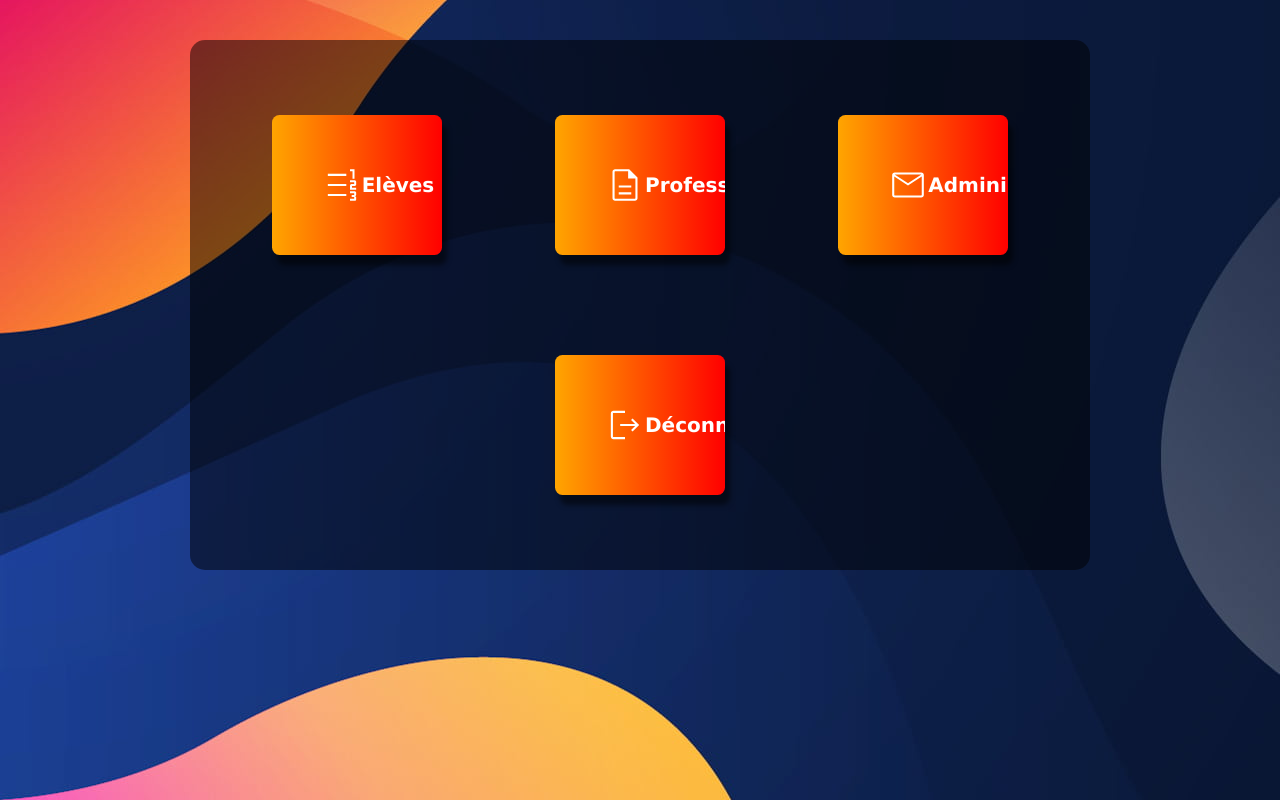
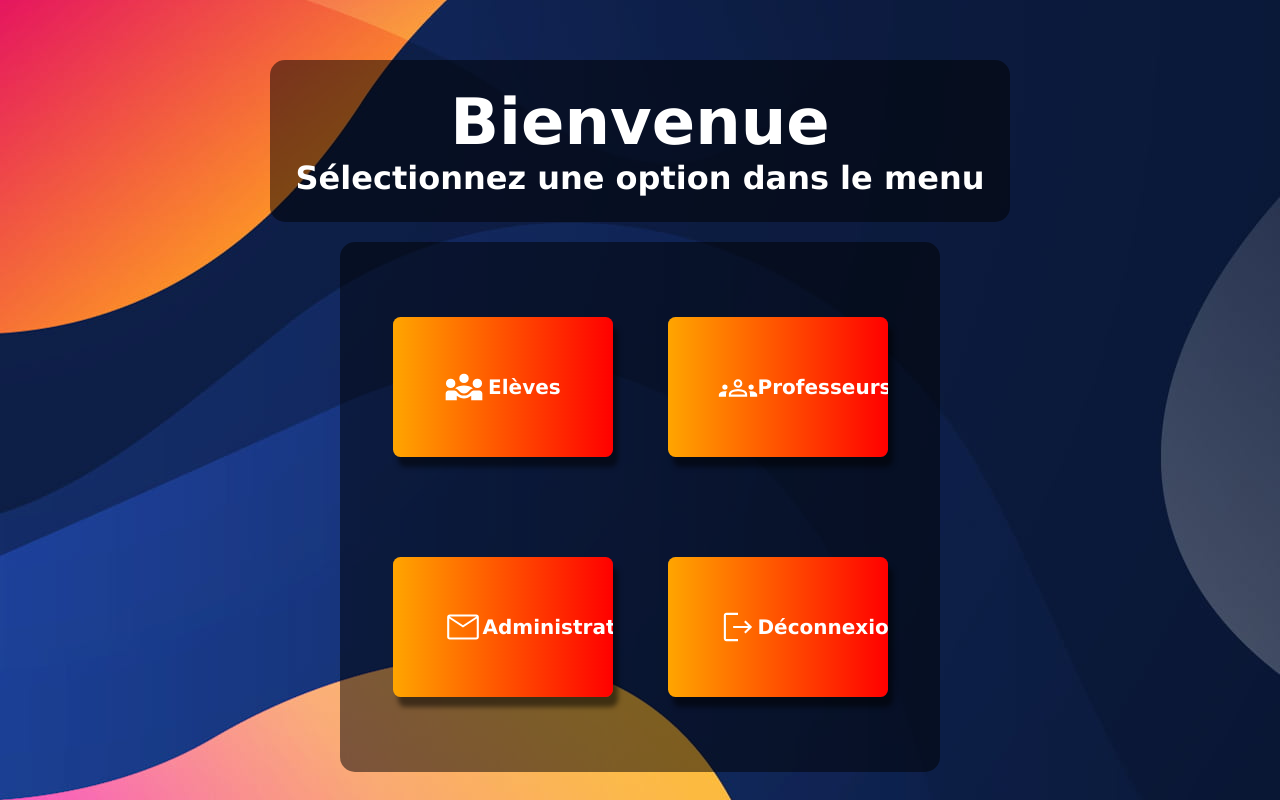
Before and after one commit to Neirox3301/devsecops_intranet, a Flask app: page /admin_dashboard in a window 1280 px wide. Run offline with Flask 3, Linux system fonts and the light colour scheme; the visitor is signed in with stand-in values (Sample User, id 1); parts of the project's set-up code (start-up, migrations or seed data) failed here and were passed over; some libraries are stand-ins or nearby versions.

Commit message:
commencé le front admin

```diff
--- a/app/static/scss/_dashboard.scss
+++ b/app/static/scss/_dashboard.scss
@@ -224,4 +224,14 @@
             }
         }
     }
+
+    .menu-admin {
+        width: 50%;
+
+        .menu-part {
+            a {
+                width: 40%;
+            }
+        }
+    }
 }
--- a/app/static/style/style.css
+++ b/app/static/style/style.css
@@ -271,5 +271,11 @@ html, body {
 .dashboard .menu form #save-button {
   margin-top: 20px;
 }
+.dashboard .menu-admin {
+  width: 50%;
+}
+.dashboard .menu-admin .menu-part a {
+  width: 40%;
+}
 
 /*# sourceMappingURL=style.css.map */
--- a/app/templates/admin_templates/admin_dashboard.html
+++ b/app/templates/admin_templates/admin_dashboard.html
@@ -7,28 +7,33 @@
     </head>
     <body>
         <div class="dashboard">
-            <div class="menu">
+            <div class="island">
+                <h1>Bienvenue</h1>
+                <h2>Sélectionnez une option dans le menu</h2>
+            </div>
+
+            <div class="menu menu-admin">
                 <div class="menu-part">
                     <a href="{{ url_for('admin_dashboard.student_modification') }}">
                         <button>
-                            <img src="{{ url_for('static', filename='svg/notes.svg') }}" alt="Notes">
+                            <img src="{{ url_for('static', filename='svg/students.svg') }}" alt="Notes">
                             <h3>Elèves</h3>
                         </button>
                     </a>
                     <a href="{{ url_for('admin_dashboard.teacher_modification') }}">
                         <button>
-                            <img src="{{ url_for('static', filename='svg/bulletin.svg') }}" alt="Bulletins">
+                            <img src="{{ url_for('static', filename='svg/teachers.svg') }}" alt="Bulletins">
                             <h3>Professeurs</h3>
                         </button>
                     </a>
+                </div>
+                <div class="menu-part">
                     <a href="{{ url_for('admin_dashboard.admin_modification') }}">
                         <button>
                             <img src="{{ url_for('static', filename='svg/message.svg') }}" alt="Messagerie">
                             <h3>Administrateurs</h3>
                         </button>
                     </a>
-                </div>
-                <div class="menu-part">
                     <a href="{{ url_for('auth.logout') }}">
                         <button>
                             <img src="{{ url_for('static', filename='svg/logout.svg') }}" alt="Déconnexion">
--- a/app/templates/student_templates/student_grades.html
+++ b/app/templates/student_templates/student_grades.html
@@ -8,7 +8,7 @@
     </head>
 
     <body>
-        <a class="return-button" href="{{ url_for('dashboard.teacher_dashboard') }}">
+        <a class="return-button" href="{{ url_for('dashboard.student_dashboard') }}">
             <img src="{{ url_for('static', filename='svg/arrow_back.svg') }}" alt="-> Dashboard">
         </a>
 
--- a/app/templates/teacher_templates/teacher_dashboard.html
+++ b/app/templates/teacher_templates/teacher_dashboard.html
@@ -37,7 +37,7 @@
                 <div class="menu-part">
                     <a href="{{ url_for('teacher_dashboard.display_eleves') }}">
                         <button>
-                            <img src="{{ url_for('static', filename='svg/teachers.svg') }}" alt="Élèves">
+                            <img src="{{ url_for('static', filename='svg/students.svg') }}" alt="Élèves">
                             <h3>Élèves</h3>
                         </button>
                     </a>
```
Also changed, not shown: app/static/svg/arrow_back.svg, app/static/svg/students.svg (added), 1 other file.
